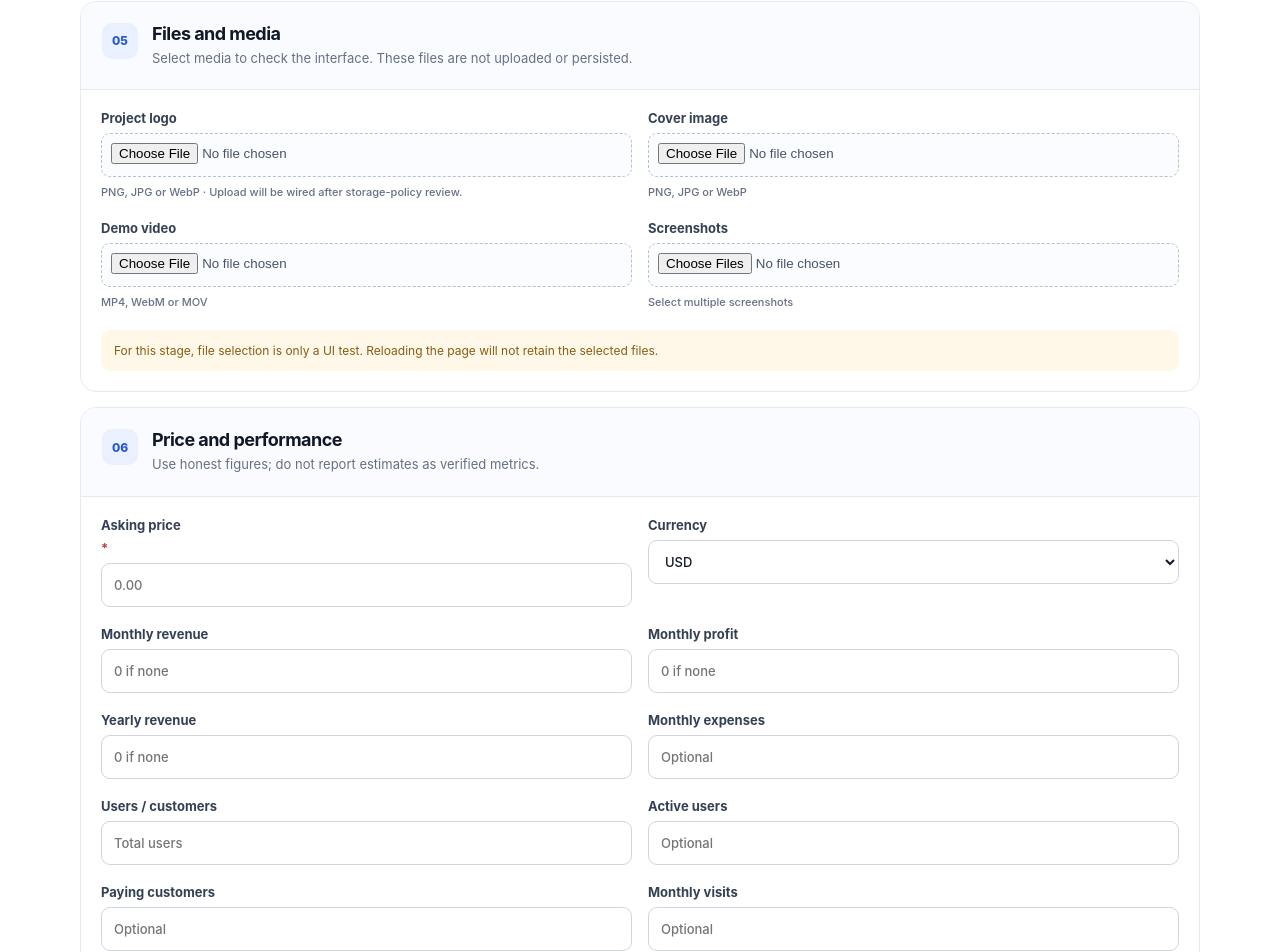
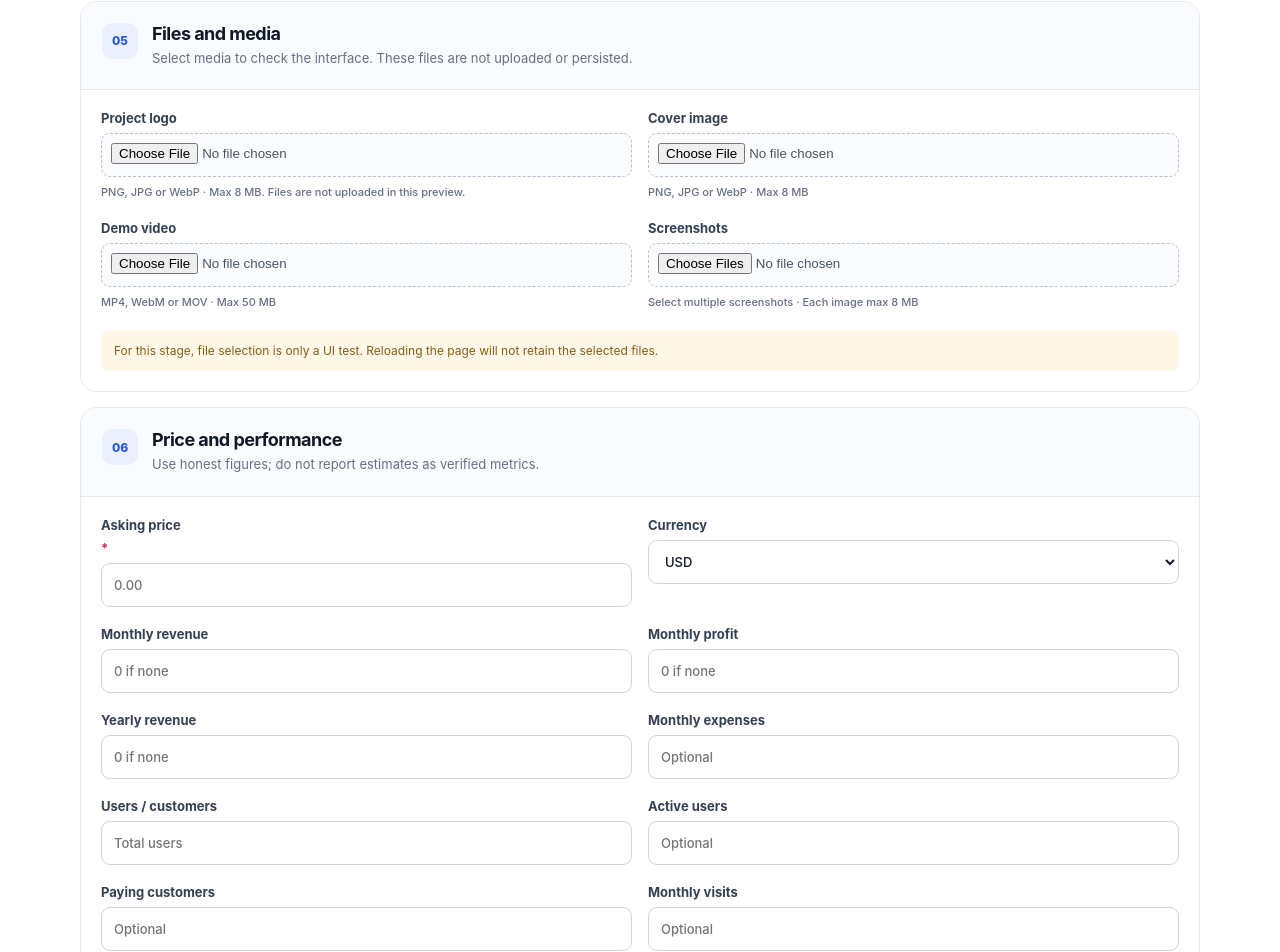
Before and after one commit to Aminzaki1972/Web3Market, a Next.js app in the folder nextjs/: page /sell-project in a window 1280 px wide. Shown: the part 2680-3632 px from the top of the page. Built offline with nearby package versions, Linux system fonts and the light colour scheme.

Commit message:
Validate listing preview media selections

```diff
--- a/nextjs/app/sell-project/page.tsx
+++ b/nextjs/app/sell-project/page.tsx
@@ -80,6 +80,20 @@ function validGithubRepo(value: string) {
     return url.protocol === "https:" && url.hostname.toLowerCase() === "github.com" &&
       /^\/[A-Za-z0-9_.-]+\/[A-Za-z0-9_.-]+\/?$/.test(url.pathname);
   } catch { return false; }
+}
+
+function mediaFileError(file: File, kind: "image" | "video"): string | null {
+  const allowed = kind === "image"
+    ? ["image/png", "image/jpeg", "image/webp"]
+    : ["video/mp4", "video/webm", "video/quicktime"];
+  const maxBytes = kind === "video" ? 50 * 1024 * 1024 : 8 * 1024 * 1024;
+  if (!allowed.includes(file.type)) {
+    return kind === "video" ? "Choose an MP4, WebM, or MOV video." : "Choose a PNG, JPG, or WebP image.";
+  }
+  if (file.size > maxBytes) {
+    return (kind === "video" ? "Video" : "Image") + " exceeds the " + (maxBytes / (1024 * 1024)) + " MB limit.";
+  }
+  return null;
 }
 
 export default function SellProjectPage() {
@@ -188,7 +202,7 @@ export default function SellProjectPage() {
           <div className="listing-fields">
             <label className="field full-field">Project name <b>*</b><input value={draft.projectName} onChange={e => update("projectName", e.target.value)} placeholder="e.g. Web3 analytics platform" autoComplete="off" /></label>
             <label className="field full-field">Short description <b>*</b><span className="field-hint">A concise summary for search results and listing cards. Aim for one or two sentences.</span><textarea value={draft.shortDescription} onChange={e => update("shortDescription", e.target.value)} minLength={20} maxLength={220} rows={3} placeholder="What does the project do, and who is it for?" /><small>{draft.shortDescription.length}/220 characters · 20 minimum for preview validation</small></label>
-            <label className="field full-field">Full project description <b>*</b><span className="field-hint">Explain the problem, solution, features, current status, users, technology and what a buyer receives.</span><textarea value={draft.fullDescription} onChange={e => update("fullDescription", e.target.value)} minLength={50} rows={6} placeholder="Describe the product, differentiators, traction, roadmap, and included assets..." /><small>{draft.fullDescription.length} characters · 50 minimum for preview validation</small></label>
+            <label className="field full-field">Full project description <b>*</b><span className="field-hint">Explain the problem, solution, features, current status, users, technology and what a buyer receives.</span><textarea value={draft.fullDescription} onChange={e => update("fullDescription", e.target.value)} minLength={50} maxLength={20000} rows={6} placeholder="Describe the product, differentiators, traction, roadmap, and included assets..." /><small>{draft.fullDescription.length} characters · 50 minimum for preview validation</small></label>
           </div>
         </section>
 
@@ -231,10 +245,10 @@ export default function SellProjectPage() {
         <section className="listing-section">
           <div className="listing-section-heading"><span>05</span><div><h2>Files and media</h2><p>Select media to check the interface. These files are not uploaded or persisted.</p></div></div>
           <div className="listing-fields">
-            <label className="field">Project logo<input type="file" accept="image/png,image/jpeg,image/webp" onChange={e => setLogoName(e.target.files?.[0]?.name || "")} /><small>{logoName ? "Selected: " + logoName : "PNG, JPG or WebP · Upload will be wired after storage-policy review."}</small></label>
-            <label className="field">Cover image<input type="file" accept="image/png,image/jpeg,image/webp" onChange={e => setCoverName(e.target.files?.[0]?.name || "")} /><small>{coverName ? "Selected: " + coverName : "PNG, JPG or WebP"}</small></label>
-            <label className="field">Demo video<input type="file" accept="video/mp4,video/webm,video/quicktime" onChange={e => setVideoName(e.target.files?.[0]?.name || "")} /><small>{videoName ? "Selected: " + videoName : "MP4, WebM or MOV"}</small></label>
-            <label className="field">Screenshots<input type="file" accept="image/png,image/jpeg,image/webp" multiple onChange={e => setScreenshots(Array.from(e.target.files || []).map(f => f.name))} /><small>{screenshots.length ? screenshots.length + " file(s): " + screenshots.join(", ") : "Select multiple screenshots"}</small></label>
+            <label className="field">Project logo<input type="file" accept="image/png,image/jpeg,image/webp" onChange={e => { const file = e.target.files?.[0]; if (!file) { setLogoName(""); return; } const error = mediaFileError(file, "image"); if (error) { e.target.value = ""; setLogoName("Rejected: " + error); return; } setLogoName(file.name + " · " + (file.size / (1024 * 1024)).toFixed(2) + " MB"); }} /><small>{logoName ? (logoName.startsWith("Rejected:") ? logoName : "Selected: " + logoName) : "PNG, JPG or WebP · Max 8 MB. Files are not uploaded in this preview."}</small></label>
+            <label className="field">Cover image<input type="file" accept="image/png,image/jpeg,image/webp" onChange={e => { const file = e.target.files?.[0]; if (!file) { setCoverName(""); return; } const error = mediaFileError(file, "image"); if (error) { e.target.value = ""; setCoverName("Rejected: " + error); return; } setCoverName(file.name + " · " + (file.size / (1024 * 1024)).toFixed(2) + " MB"); }} /><small>{coverName ? (coverName.startsWith("Rejected:") ? coverName : "Selected: " + coverName) : "PNG, JPG or WebP · Max 8 MB"}</small></label>
+            <label className="field">Demo video<input type="file" accept="video/mp4,video/webm,video/quicktime" onChange={e => { const file = e.target.files?.[0]; if (!file) { setVideoName(""); return; } const error = mediaFileError(file, "video"); if (error) { e.target.value = ""; setVideoName("Rejected: " + error); return; } setVideoName(file.name + " · " + (file.size / (1024 * 1024)).toFixed(2) + " MB"); }} /><small>{videoName ? (videoName.startsWith("Rejected:") ? videoName : "Selected: " + videoName) : "MP4, WebM or MOV · Max 50 MB"}</small></label>
+            <label className="field">Screenshots<input type="file" accept="image/png,image/jpeg,image/webp" multiple onChange={e => { const files = Array.from(e.target.files || []); const invalid = files.find(file => mediaFileError(file, "image")); if (invalid) { e.target.value = ""; setScreenshots(["Rejected: " + invalid.name + " — " + mediaFileError(invalid, "image")]); return; } setScreenshots(files.map(file => file.name + " · " + (file.size / (1024 * 1024)).toFixed(2) + " MB")); }} /><small>{screenshots.length ? (screenshots[0].startsWith("Rejected:") ? screenshots[0] : screenshots.length + " file(s): " + screenshots.join(", ")) : "Select multiple screenshots · Each image max 8 MB"}</small></label>
           </div>
           <p className="media-warning">For this stage, file selection is only a UI test. Reloading the page will not retain the selected files.</p>
         </section>
```
